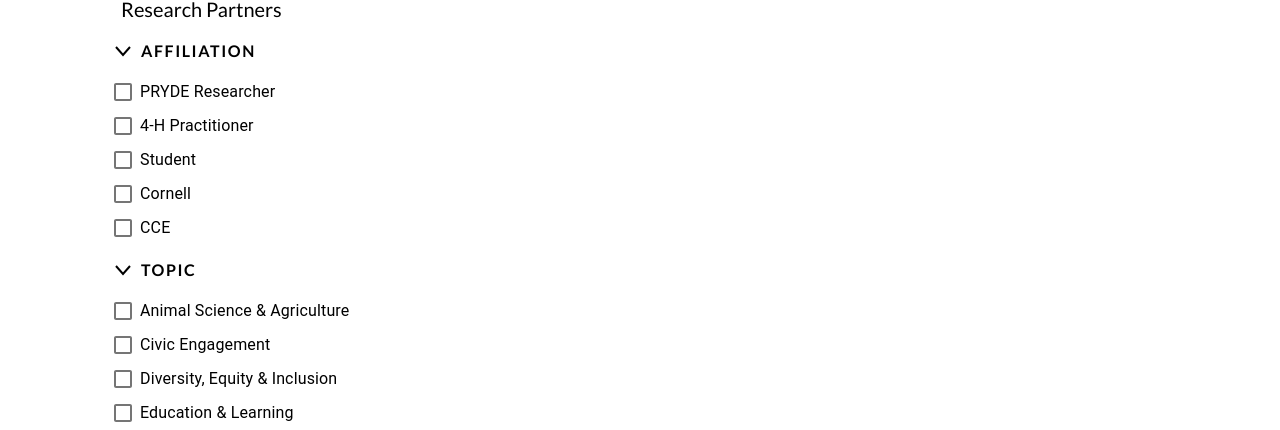
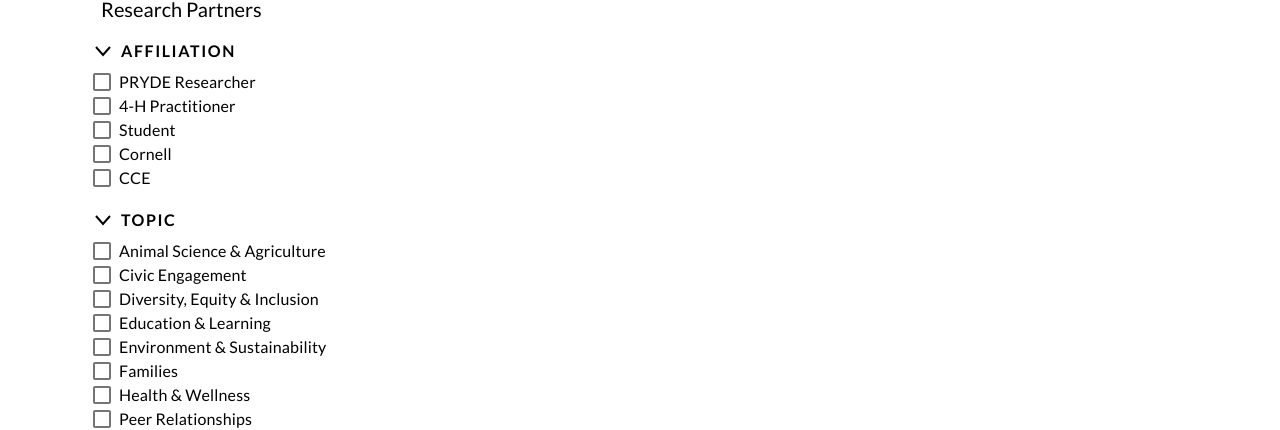
Before and after one commit to gnaww/pryde-connect, a React (Create React App) app in the folder frontend/: page /browse in a window 1280 px wide. Shown: the part 392-822 px from the top of the page. Built offline with nearby package versions, Linux system fonts and the light colour scheme; no server answers.

Commit message:
fixing css bugs and browse not remounting

```diff
--- a/frontend/src/App.js
+++ b/frontend/src/App.js
@@ -41,15 +41,15 @@
                     <Switch>
                         <Route path="/" exact component={Homepage} />
                         <Route path="/browse" component={Browse} />
-                        <Route path="/login" exact render={renderProps => {
-                            return localStorage.getItem("pryde_key") ? <Redirect to="/" /> : <Login setLoggedIn={this.setLoggedIn} {...renderProps} />
-                        }} />
-                        <Route path="/signup" render={renderProps => {
-                            return localStorage.getItem("pryde_key") ? <Redirect to="/" /> : <CreateProfile {...renderProps} />
-                        }} />
-                        <Route path="/myprofile" exact render={renderProps => {
-                            return !localStorage.getItem("pryde_key") ? <Redirect to="/" /> : <Profile {...renderProps} />
-                        }} />
+                        <Route path="/login" exact render={renderProps => (
+                            localStorage.getItem("pryde_key") ? <Redirect to="/" /> : <Login setLoggedIn={this.setLoggedIn} {...renderProps} />
+                        )} />
+                        <Route path="/signup" render={renderProps => (
+                            localStorage.getItem("pryde_key") ? <Redirect to="/" /> : <CreateProfile {...renderProps} />
+                        )} />
+                        <Route path="/myprofile" exact render={renderProps => (
+                            !localStorage.getItem("pryde_key") ? <Redirect to="/" /> : <Profile {...renderProps} />
+                        )} />
                         <Route path="/user/:id" component={Profile} />
                         <Route path="/project/:id" component={Project} />
                         <Route component={PageNotFound} />
--- a/frontend/src/components/FilterCategory.js
+++ b/frontend/src/components/FilterCategory.js
@@ -40,6 +40,7 @@
                                                 disableRipple
                                             />
                                         }
+                                        classes={{ label: styles.filterCategoryLabel}}
                                         label={filter}
                                     />
                                 </li>
--- a/frontend/src/pages/Browse.js
+++ b/frontend/src/pages/Browse.js
@@ -88,8 +88,8 @@
         window.location.reload();
     }
 
-    componentDidMount() {
-        const { location } = this.props;
+    retrieveResults = props => {
+        const { location } = props;
         const parsedURL = queryString.parse(location.search, { arrayFormat: "comma" });
         this.setState({ query: parsedURL.q ? parsedURL.q : '' });
 
@@ -114,6 +114,17 @@
                     .catch(err => console.log(err));
             }
         }
+    }
+
+    componentWillReceiveProps(newProps){
+        if(newProps.location.search !== this.props.location.search) {
+            console.log('new', newProps);
+            this.retrieveResults(newProps);
+        }
+    }
+
+    componentDidMount() {
+        this.retrieveResults(this.props);
     }
 
     render() {
--- a/frontend/src/styles/Browse.module.css
+++ b/frontend/src/styles/Browse.module.css
@@ -4,7 +4,7 @@
 }
 
 .browseWrapper {
-    padding: 30px 100px;
+    padding: 30px 80px;
 }
 
 #pageHeader {
--- a/frontend/src/styles/FilterCategory.module.css
+++ b/frontend/src/styles/FilterCategory.module.css
@@ -22,11 +22,10 @@
     user-select: none;
 }
 
-.filterCategory label {
-    margin-left: -4px;
+span.filterCategoryLabel {
     margin-right: 0;
-    margin-top: 10px;
     font-size: 16px;
+    line-height: 24px;
     font-family: Lato;
 }
 
@@ -35,7 +34,7 @@
 }
 
 .filterCategory .checkbox {
-    padding: 0 5px 0 0;
+    padding: 0 5px 0 6px;
 }
 
 .open {
```
